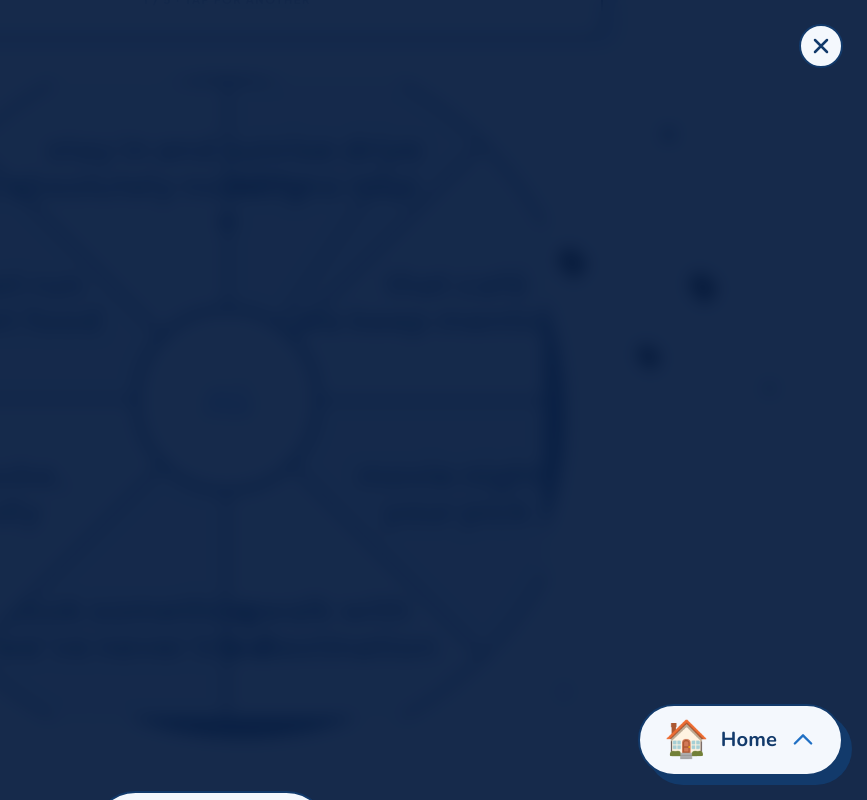
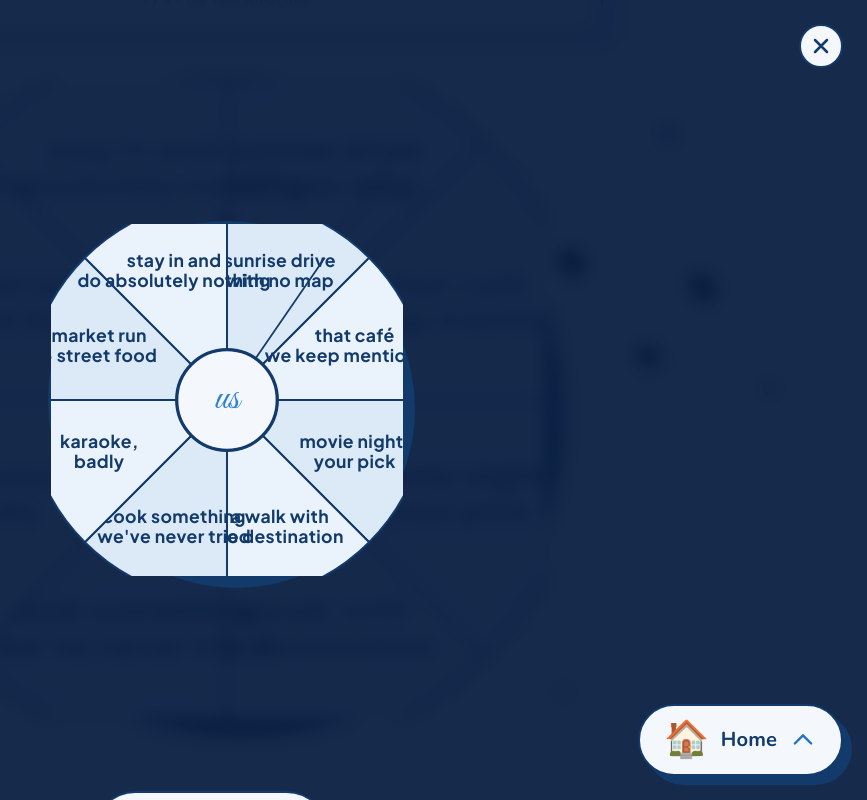
Before and after one commit to femnixx/anniversary, a React (Vite) app: page /#/options in a window 1280 px wide. Both pictures are taken after a click on the element 640 px from the left and 1095 px from the top of the page. Shown: the part 695-1495 px from the top of the page, without its empty margins (413-1280 px from the left). Built offline with nearby package versions, Linux system fonts and the light colour scheme.

Commit message:
fix: complete DateWheel with expanded wheel view and hover states

```diff
--- a/src/components/DateWheel.tsx
+++ b/src/components/DateWheel.tsx
@@ -127,6 +127,73 @@ export default function DateWheel() {
                   </svg>
                 </motion.button>
               )}
+
+              <motion.div
+                ref={wheelRef}
+                className="relative rounded-full bg-cream-50 border-[3px] border-rose-700 plate-lg [will-change:transform]"
+                animate={{ rotate: rotation, scale: spinning ? 1 : (hovering ? 1.05 : 1) }}
+                transition={{
+                  rotate: reduced ? { duration: 0.9, ease: "easeOut" } : { duration: SPIN_MS / 1000, ease: [0.12, 0.72, 0.06, 1] },
+                  scale: { duration: 0.3, ease: "easeOut" }
+                }}
+                onMouseEnter={() => setHovering(true)}
+                onMouseLeave={() => setHovering(false)}
+                onClick={spinning ? undefined : handleClose}
+              >
+                <svg
+                  viewBox="0 0 280 280"
+                  className="block h-[clamp(16rem,40vw,22rem)] w-[clamp(16rem,40vw,22rem)]"
+                  role="img"
+                  aria-label="Wheel of date ideas"
+                >
+                  {IDEAS.map((idea, i) => {
+                    const angle = i * 45;
+                    const textAngle = i * 45 + 22.5;
+                    const textRadius = 110;
+                    const textX = 140 + 110 * Math.cos(((i * 45 + 22.5 - 90) * Math.PI) / 180);
+                    const textY = 140 + 110 * Math.sin((i * 45 + 22.5 - 90) * Math.PI / 180);
+
+                    const lit = picked === i;
+                    return (
+                      <g key={i}>
+                        <path
+                          d={wedge(i, 140, 160, 40)}
+                          fill={lit ? "#2f80d8" : i % 2 ? "#eaf3fc" : "#dce9f7"}
+                          stroke="#123a6b"
+                          strokeWidth="1.6"
+                        />
+                        <line
+                          x1={140} y1={140}
+                          x2={140 + 110 * Math.cos(i * 45 * Math.PI / 180)}
+                          y2={140 + 160 * Math.sin(i * 45 * Math.PI / 180)}
+                          stroke="#123a6b" strokeWidth="1.4"
+                        />
+                        <text
+                          x={textX}
+                          y={textY}
+                          textAnchor="middle"
+                          dominantBaseline="middle"
+                          fill={lit ? "#f4f8fd" : "#123a6b"}
+                          style={{
+                            font: "700 14px 'Plus Jakarta Sans', system-ui, sans-serif",
+                            letterSpacing: "0.3px",
+                            userSelect: "none"
+                          }}
+                        >
+                          {idea.split("\n").map((ln, k) => (
+                            <tspan key={k} x={textX} dy={k === 0 ? -8 : 16}>{ln}</tspan>
+                          ))}
+                        </text>
+                      </g>
+                    );
+                  })}
+
+                  <circle cx="140" cy="140" r={40} fill="#f4f8fd" stroke="#123a6b" strokeWidth="2.6" />
+                  <text x="140" y="146" textAnchor="middle" fill="#2f80d8" style={{ font: "400 32px 'Great Vibes', cursive" }}>
+                    us
+                  </text>
+                </svg>
+              </motion.div>
             </motion.div>
           </motion.div>
         )}
```
